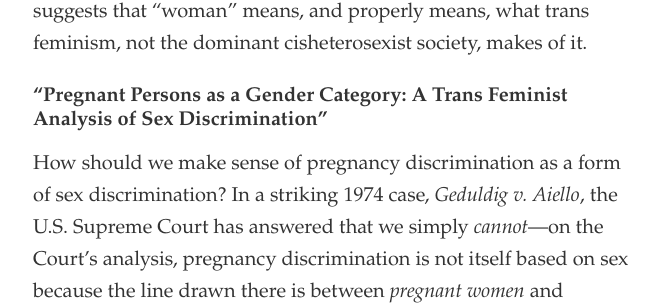
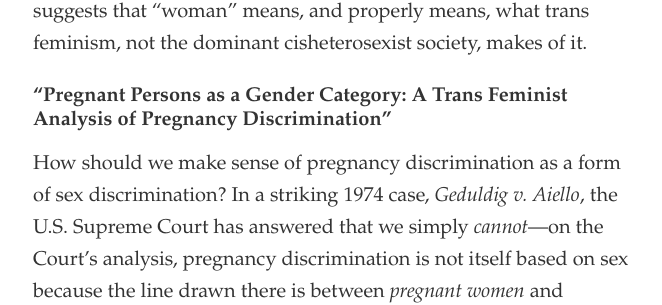
Before and after one commit to dingherself/dingherself.github.io, a Jekyll site: the page built from research.md, in a window 1280 px wide and 900 px high, scrolled down 667 px. Shown: the part 173-478 px from the top of the window, without its empty margins (307-969 px from the left). Built offline with Jekyll 4.4.1, drawn with Linux system fonts in a browser that asks for light colours; nearby versions of some CDN libraries; some web fonts are replaced.

Commit message:
give in to pregnancy discrimination

```diff
--- a/research.md
+++ b/research.md
@@ -16,6 +16,6 @@ order: 3
 
 Leading philosophical accounts of “woman” follow a *top-down* approach: they begin with what being a woman means to cis women within dominant cultural spaces and social relations, and then struggle to apply and extend that analysis to trans women. Instead of fitting trans women awkwardly into a top-down analysis that wasn’t built for us in the first place, this essay hopes to pursue a trans feminist alternative---a *bottom-up* approach that aims to take up trans women’s own interpretation of our richly and wonderfully varied bodies on our own terms. Taking this creative practice of meaning crafting seriously, I argue, brings to light salient and yet underappreciated ways in which the dominant interpretation of sexual and reproductive bodies is not just systematically disadvantaging, but more invidiously an active *mis*representation of what trans bodies really are, how they work, and where liberation may lie. In the case of womanhood, such a bottom-up analysis suggests that “woman” means, and properly means, what trans feminism, not the dominant cisheterosexist society, makes of it.
 
-### “Pregnant Persons as a Gender Category: A Trans Feminist Analysis of Sex Discrimination”
+### “Pregnant Persons as a Gender Category: A Trans Feminist Analysis of Pregnancy Discrimination”
 
 How should we make sense of pregnancy discrimination as a form of sex discrimination? In a striking 1974 case, *Geduldig v. Aiello*, the U.S. Supreme Court has answered that we simply *cannot*—on the Court’s analysis, pregnancy discrimination is not itself based on sex because the line drawn there is between *pregnant women* and *nonpregnant persons*, not women and men. Unfortunately, in response to the *Geduldig* line of cases, feminist philosophers of law have too often doubled down on an awkwardly cissexist conception of gender, identifying the sex discrimination in the direct relation pregnancy is thought to bear on womanhood and thus sex. In this essay, I develop a trans feminist account of pregnancy discrimination. I argue that pregnancy discrimination is based on sex not because pregnancy is in one way or another distinctive of women as a gender, but because pregnant persons constitute a gender category of their own, one that overlaps with, yet remains irreducible to, the category of women. When a pregnant person is discriminated against because of pregnancy, then, they are discriminated against not as a woman but *as a pregnant person*—that is, directly and immediately, *because of their gender*.
```
